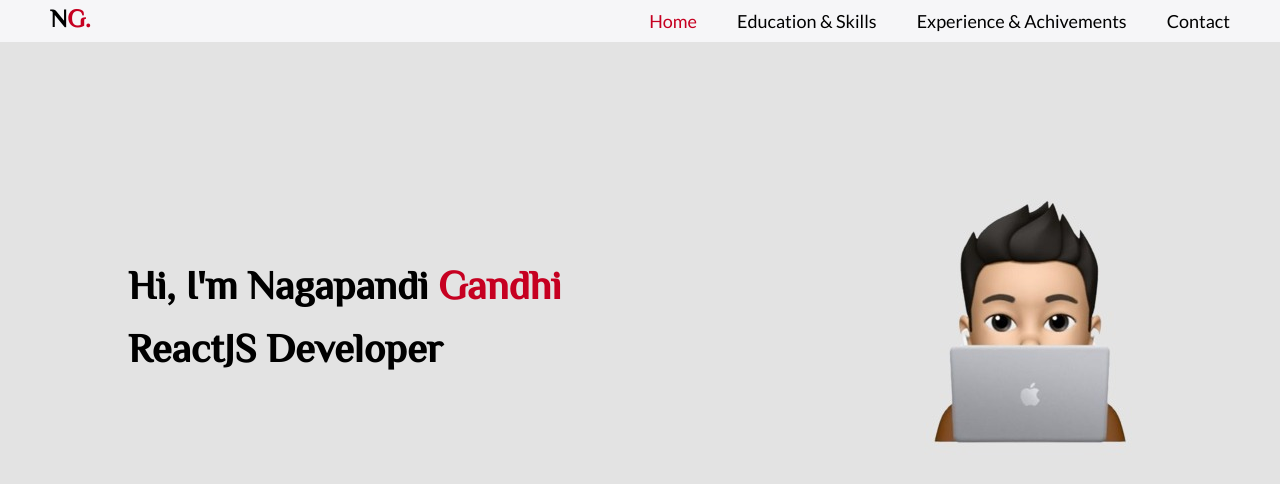
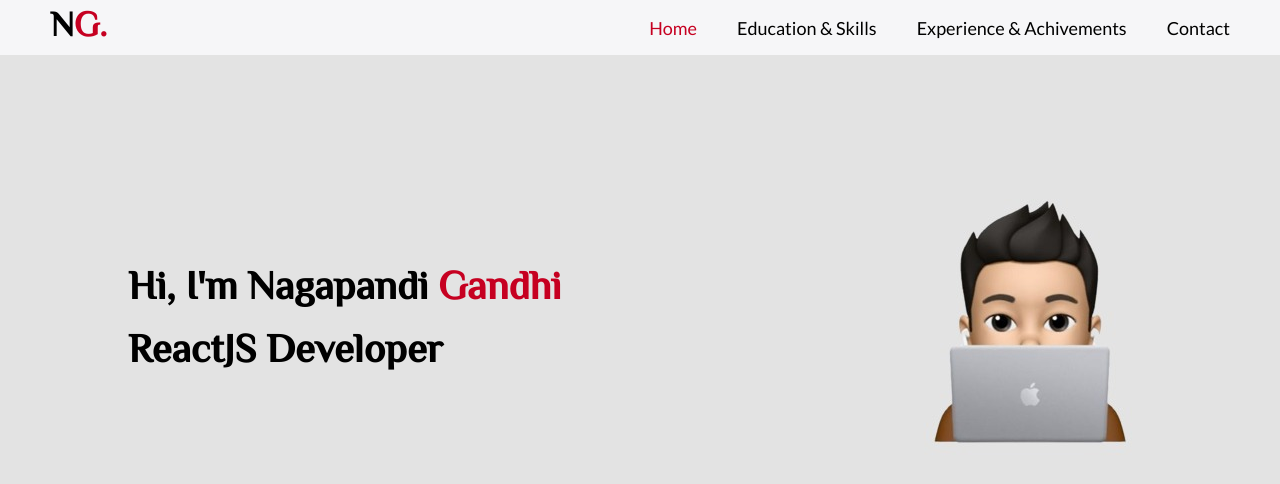
Before and after one commit to nagapandi1998/Personal_Blog, a React (Create React App) app: page / in a window 1280 px wide. Shown: the top 484 px of the page. Built offline with nearby package versions, Linux system fonts and the light colour scheme.

Commit message:
logo font size chenges

```diff
--- a/src/Components/Navbar.css
+++ b/src/Components/Navbar.css
@@ -3,7 +3,8 @@
     color: black;
     font-size: 25px;
     font-weight: bold;
-    font-family: 'El Messiri'
+    font-family: 'El Messiri';
+    font-size: 35px;
 }
 span{
     color: #c60021;
```
